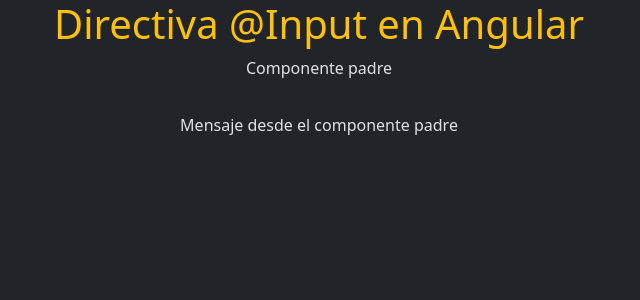
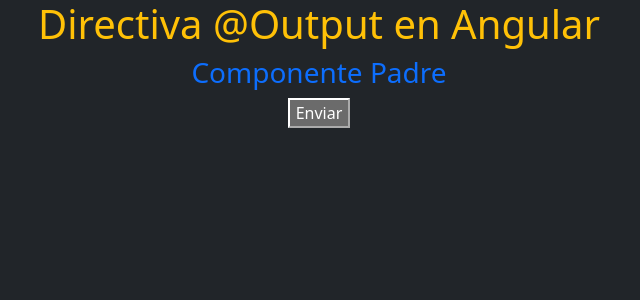
Before and after one commit to juliMillen/angular_curso, an Angular app: page / in a window 1280 px wide. Shown: the top 300 px of the page, without its empty margins (321-961 px from the left). Built offline with nearby package versions, Linux system fonts and the light colour scheme.

Commit message:
decorador @Output

```diff
--- a/src/app/app.component.ts
+++ b/src/app/app.component.ts
@@ -18,5 +18,5 @@
   styleUrl: './app.component.css'
 })
 export class AppComponent {
-  title = 'Directiva @Input en Angular';
+  title = 'Directiva @Output en Angular';
 }
--- a/src/app/components/padre/hijo/hijo.component.html
+++ b/src/app/components/padre/hijo/hijo.component.html
@@ -1,5 +1,5 @@
-<div class="alert alert-infor w-50 mx-auto">
-    <p>
-        {{mensaje}}
-    </p>
+<div class="container">
+    <button class="btb btb-primary" (click)="enviarMensaje()">
+        Enviar
+    </button>
 </div>
--- a/src/app/components/padre/hijo/hijo.component.ts
+++ b/src/app/components/padre/hijo/hijo.component.ts
@@ -1,4 +1,4 @@
-import { Component, Input } from '@angular/core';
+import { Component, EventEmitter, Output } from '@angular/core';
 
 @Component({
   selector: 'app-hijo',
@@ -7,5 +7,12 @@
   styleUrl: './hijo.component.css'
 })
 export class HijoComponent {
-  @Input() mensaje!: string
+
+@Output() notificarPadre = new EventEmitter<string>();
+
+
+enviarMensaje() {
+    //emitir el evento con un mensaje
+    this.notificarPadre.emit('Mensaje desde el componente hijo al padre');
+  }
 }
--- a/src/app/components/padre/padre.component.html
+++ b/src/app/components/padre/padre.component.html
@@ -1,2 +1,12 @@
-<p>Componente padre</p>
-<app-hijo [mensaje]="mensajePadre"/>
+<div class="container">
+    <h3 class="text-primary">
+        Componente Padre
+    </h3>
+    <app-hijo (notificarPadre)="recibirNotificacion($event)"></app-hijo>
+
+    @if (mensaje) {
+        <p class="mt-3 alert alert-info w-50 mx-auto">
+            {{mensaje}}
+        </p>
+    }
+</div>
--- a/src/app/components/padre/padre.component.ts
+++ b/src/app/components/padre/padre.component.ts
@@ -8,6 +8,11 @@
   styleUrl: './padre.component.css'
 })
 export class PadreComponent {
-mensajePadre: string = 'Mensaje desde el componente padre';
+  mensaje: string = '';
+
+
+recibirNotificacion(mensajeHijo: string) {
+  this.mensaje = mensajeHijo;
+}
 
 }
```
